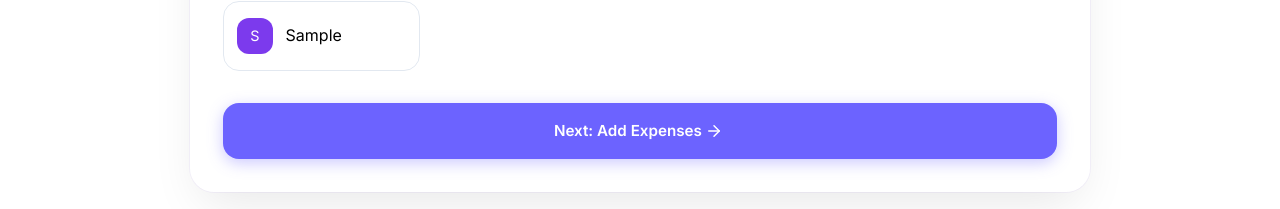
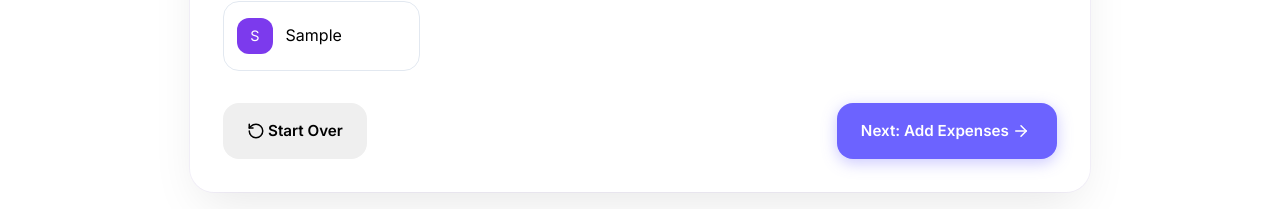
Before and after one commit to jjjmdev/hati-tayo, a React (Vite) app: page / in a window 1280 px wide. Both pictures are taken after typing "Sample" into the empty fields and a click on the button "Add". Shown: the part 416-625 px from the top of the page. Built offline with nearby package versions, Linux system fonts and the light colour scheme.

Commit message:
feat: add reset button

```diff
--- a/src/components/Calculator/Calculator.jsx
+++ b/src/components/Calculator/Calculator.jsx
@@ -4,7 +4,7 @@ import { useState } from 'react'
 import People from '../People/People.jsx'
 import Expenses from '../Expenses/Expenses.jsx'
 import Results from '../Results/Results.jsx'
-import { getPeople, getExpenses } from '../../data.js'
+import { getPeople, getExpenses, resetData } from '../../data.js'
 
 function Calculator({ notify }) {
   const [activeStep, setActiveStep] = useState(0)
@@ -36,6 +36,12 @@ function Calculator({ notify }) {
     }
 
     return true
+  }
+
+  const handleReset = () => {
+    resetData()
+    setPeople(getPeople())
+    setExpenses(getExpenses())
   }
 
   return (
@@ -91,6 +97,7 @@ function Calculator({ notify }) {
                 setPeople={setPeople}
                 handleStep={handleStep}
                 notify={notify}
+                handleReset={handleReset}
               />
             ),
             1: (
--- a/src/components/Expenses/Expenses.css
+++ b/src/components/Expenses/Expenses.css
@@ -182,7 +182,7 @@ h3 {
 }
 
 .btn-add-payer {
-  margin-top: 0.75rem;
+  margin-top: 1rem;
   width: 100%;
   padding: 0.875rem;
   font-size: 0.9rem;
@@ -192,6 +192,12 @@ h3 {
 .btn-add-payer svg {
   width: 18px;
   margin-right: 0.3rem;
+}
+
+.btn-add-payer:disabled:hover {
+  transform: none;
+  background: #e2e8f0;
+  box-shadow: var(--shadow-disabled);
 }
 
 /* Split Header with Select All */
--- a/src/components/People/People.jsx
+++ b/src/components/People/People.jsx
@@ -3,11 +3,18 @@ import { usePeople } from '../../hooks/usePeople'
 import EmptyTable from '../EmptyTable/EmptyTable.jsx'
 // eslint-disable-next-line no-unused-vars
 import { motion } from 'framer-motion'
-import { UserRound, UsersRound, Plus, X, ArrowRight } from 'lucide-react'
+import {
+  UserRound,
+  UsersRound,
+  Plus,
+  X,
+  ArrowRight,
+  RotateCcw,
+} from 'lucide-react'
 import { getPeople, addPeople, deletePeople } from '../../data.js'
 import { useState } from 'react'
 
-function People({ people, setPeople, handleStep, notify }) {
+function People({ people, setPeople, handleStep, handleReset, notify }) {
   const [name, setName] = useState('')
 
   // Helper
@@ -45,6 +52,11 @@ function People({ people, setPeople, handleStep, notify }) {
   function handleDelete(id) {
     deletePeople(id)
     setPeople(getPeople())
+  }
+
+  function onResetClick() {
+    handleReset()
+    setName('')
   }
 
   return (
@@ -97,13 +109,17 @@ function People({ people, setPeople, handleStep, notify }) {
             ))}
           </div>
 
-          <button
-            className='btn btn-secondary btn-across'
-            onClick={() => handleStep(1)}
-          >
-            Next: Add Expenses
-            <ArrowRight />
-          </button>
+          <div className='btns-container'>
+            <button className='btn btn-cancel btn-reset' onClick={onResetClick}>
+              <RotateCcw />
+              Start Over
+            </button>
+
+            <button className='btn btn-secondary' onClick={() => handleStep(1)}>
+              Next: Add Expenses
+              <ArrowRight />
+            </button>
+          </div>
         </>
       )}
     </motion.div>
--- a/src/data.js
+++ b/src/data.js
@@ -1,3 +1,9 @@
+export function resetData() {
+  localStorage.clear()
+
+  return true
+}
+
 export function getPeople() {
   if (!localStorage.getItem('people')) {
     return []
--- a/src/index.css
+++ b/src/index.css
@@ -87,9 +87,9 @@ h4 {
   border: none;
   cursor: pointer;
   text-wrap: nowrap;
+  padding: 1rem 1.5rem;
 
   border-radius: var(--radius);
-  padding: 0 2rem;
   width: min-content;
   position: relative;
   overflow: hidden;
@@ -114,6 +114,7 @@ h4 {
   );
   color: var(--white);
   box-shadow: var(--shadow-primary-base);
+  padding: 1rem 2rem;
 }
 
 .btn-primary::before {
@@ -145,12 +146,6 @@ h4 {
   box-shadow: var(--shadow-disabled);
 }
 
-.btn-add-payer:disabled:hover {
-  transform: none;
-  background: #e2e8f0;
-  box-shadow: var(--shadow-disabled);
-}
-
 .btn-primary:hover {
   box-shadow: var(--shadow-primary-hover);
 }
@@ -173,6 +168,24 @@ h4 {
 .btn-secondary svg {
   width: 18px;
   margin-left: 3px;
+}
+
+.btn-cancel {
+  box-shadow: none;
+}
+
+.btn-cancel:hover {
+  box-shadow: var(--shadow-base);
+}
+
+.btn-cancel svg {
+  width: 18px;
+  margin-right: 3px;
+}
+
+.btn-reset:hover {
+  color: var(--white);
+  background: var(--danger);
 }
 
 /* Base danger button */
@@ -215,9 +228,8 @@ h4 {
 }
 
 .btn-across {
+  margin-top: 2rem;
   width: 100%;
-  padding: 1rem;
-  margin-top: 2rem;
 }
 
 h3,
@@ -230,3 +242,12 @@ button,
     BlinkMacSystemFont,
     sans-serif;
 }
+
+/* Opposing Buttons */
+.btns-container {
+  width: 100%;
+  margin-top: 2rem;
+  display: flex;
+  justify-content: space-between;
+  align-items: center;
+}
```
